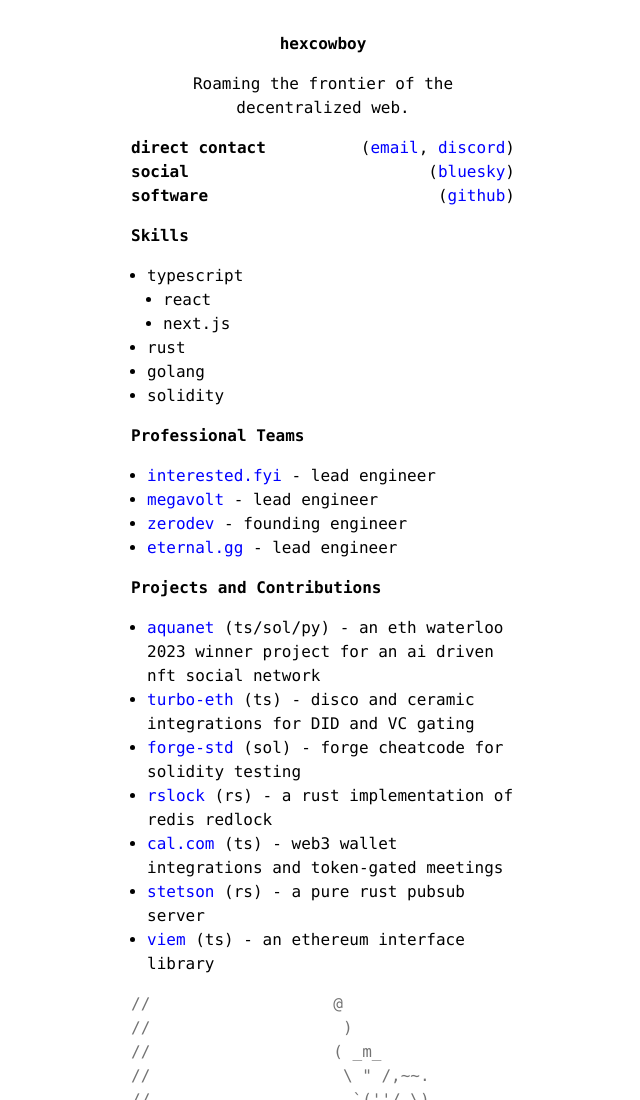
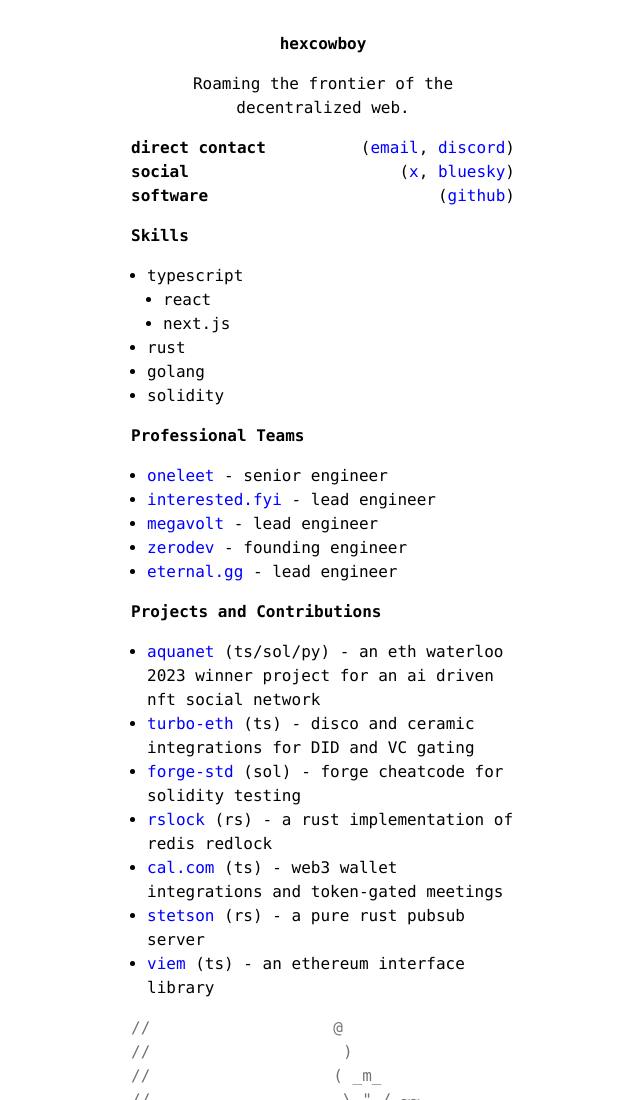
Before and after one commit to hexcowboy/cowboy.dev, an Astro site: page / in a window 1280 px wide. Shown: the top 1100 px of the page, without its empty margins (317-957 px from the left). Built offline with nearby package versions, Linux system fonts and the light colour scheme; Astro itself is replaced by a stand-in of ours.

Commit message:
update professional teams and socials

```diff
--- a/src/pages/index.astro
+++ b/src/pages/index.astro
@@ -20,7 +20,7 @@
     </div>
     <div class="flex justify-between">
       <h2 class="font-bold">social</h2>
-      <p>(<a href="https://bsky.app/profile/cowboy.dev">bluesky</a>)</p>
+      <p>(<a href="https://x.com/hexcowboy">x</a>, <a href="https://bsky.app/profile/cowboy.dev">bluesky</a>)</p>
     </div>
     <div class="flex justify-between">
       <h2 class="font-bold">software</h2>
@@ -42,6 +42,7 @@
 
   <h2 class="font-bold">Professional Teams</h2>
   <ul>
+    <li><a href="https://oneleet.com">oneleet</a> - senior engineer</li>
     <li><a href="https://interested.fyi">interested.fyi</a> - lead engineer</li>
     <li>
       <a href="https://www.megavoltcorp.com/">megavolt</a> - lead engineer
```
Also changed, not shown: pnpm-lock.yaml.
